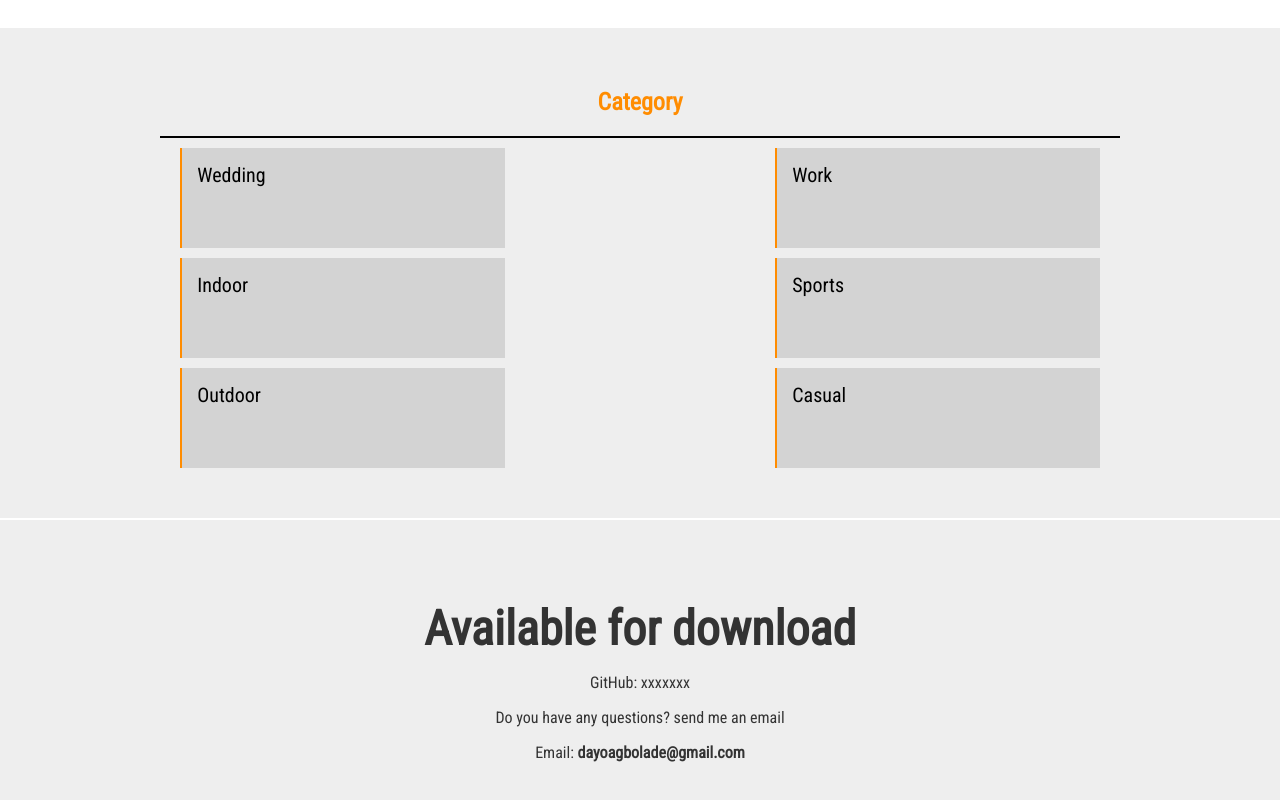
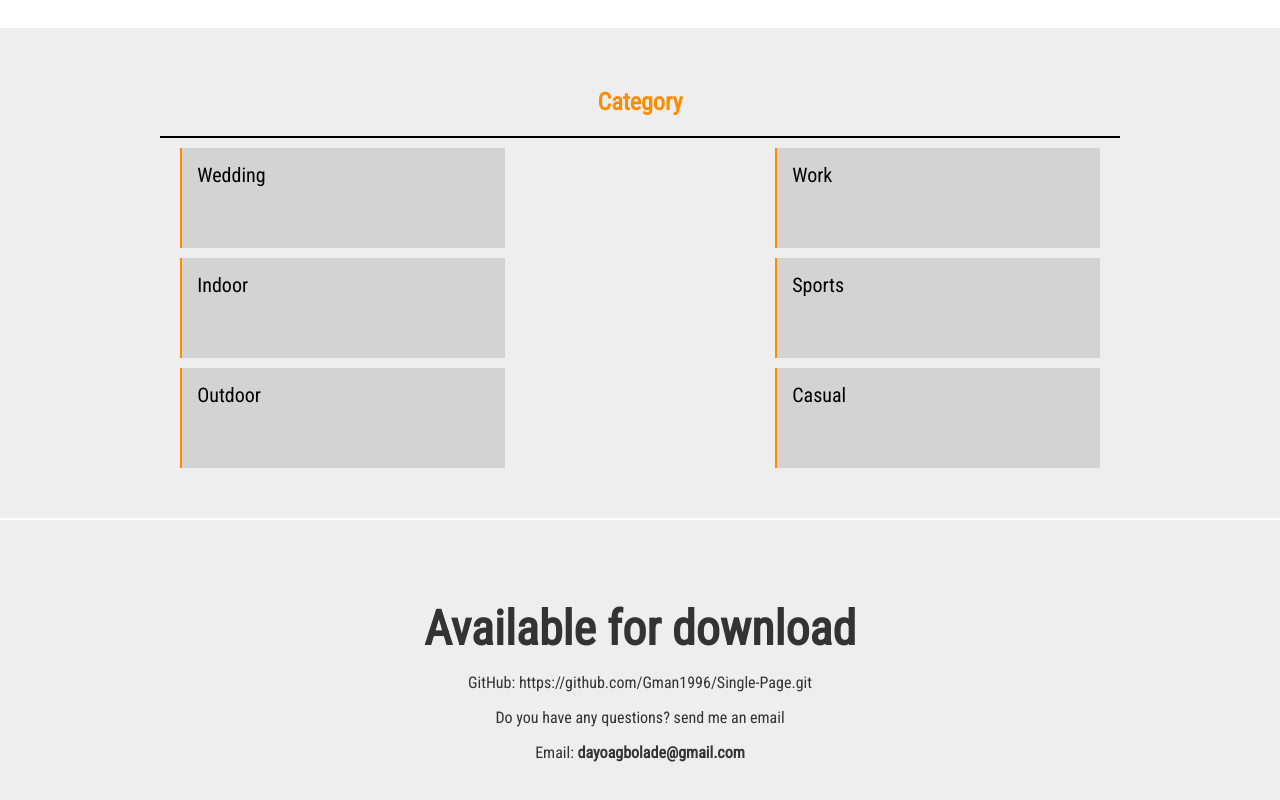
Before and after one commit to Gman1996/Hello-World, a plain HTML site: page index.html in a window 1280 px wide. Shown: the part 2285-3085 px from the top of the page. Drawn offline with Linux system fonts and the light colour scheme.

Commit message:
Update index.html

```diff
--- a/index.html
+++ b/index.html
@@ -127,7 +127,7 @@
 
 <footer>
     <h3>Available for download</h3>
-    <p>GitHub: xxxxxxx</p>
+    <p>GitHub: https://github.com/Gman1996/Single-Page.git</p>
     <p>Do you have any questions? send me an email</p>
     <p>Email:
         <strong>dayoagbolade@gmail.com</strong>
```
